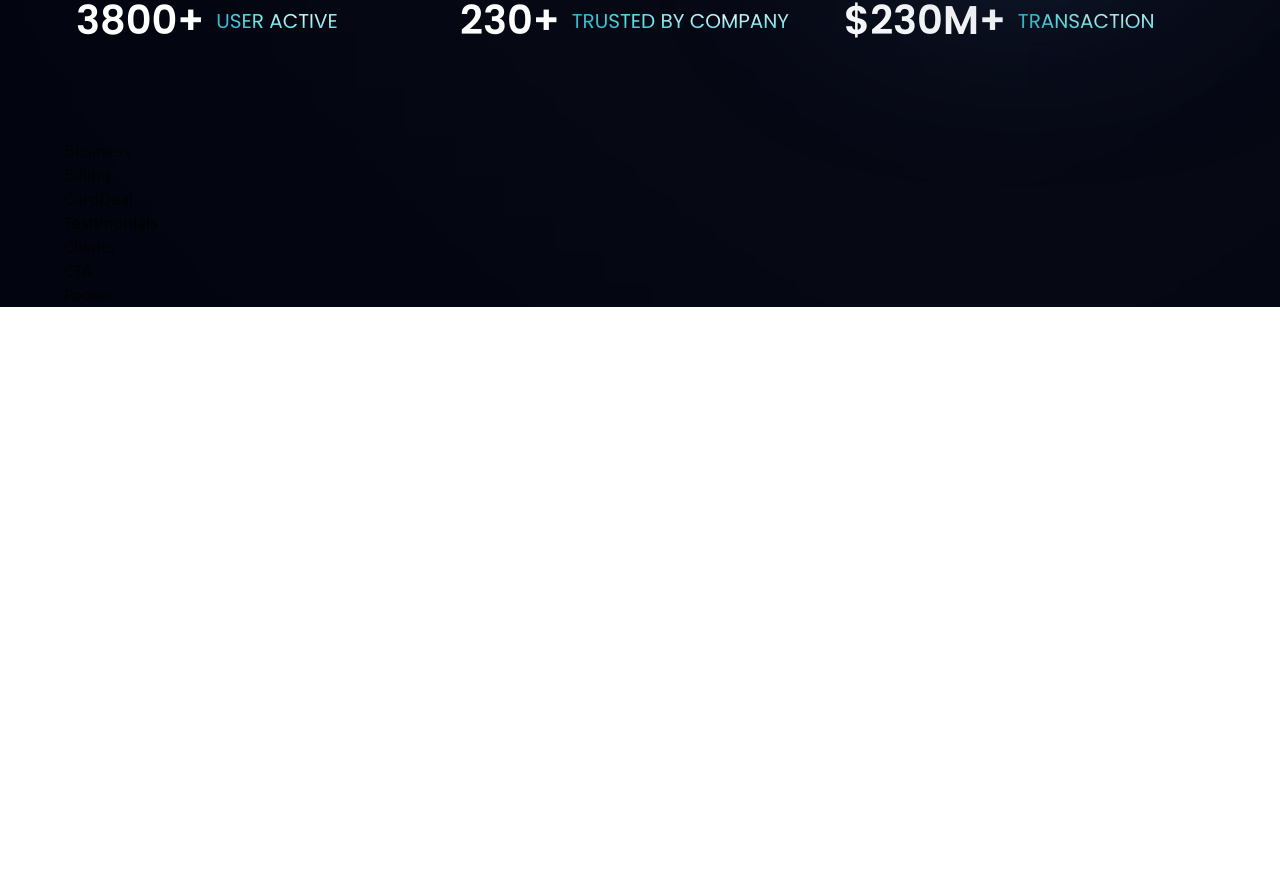
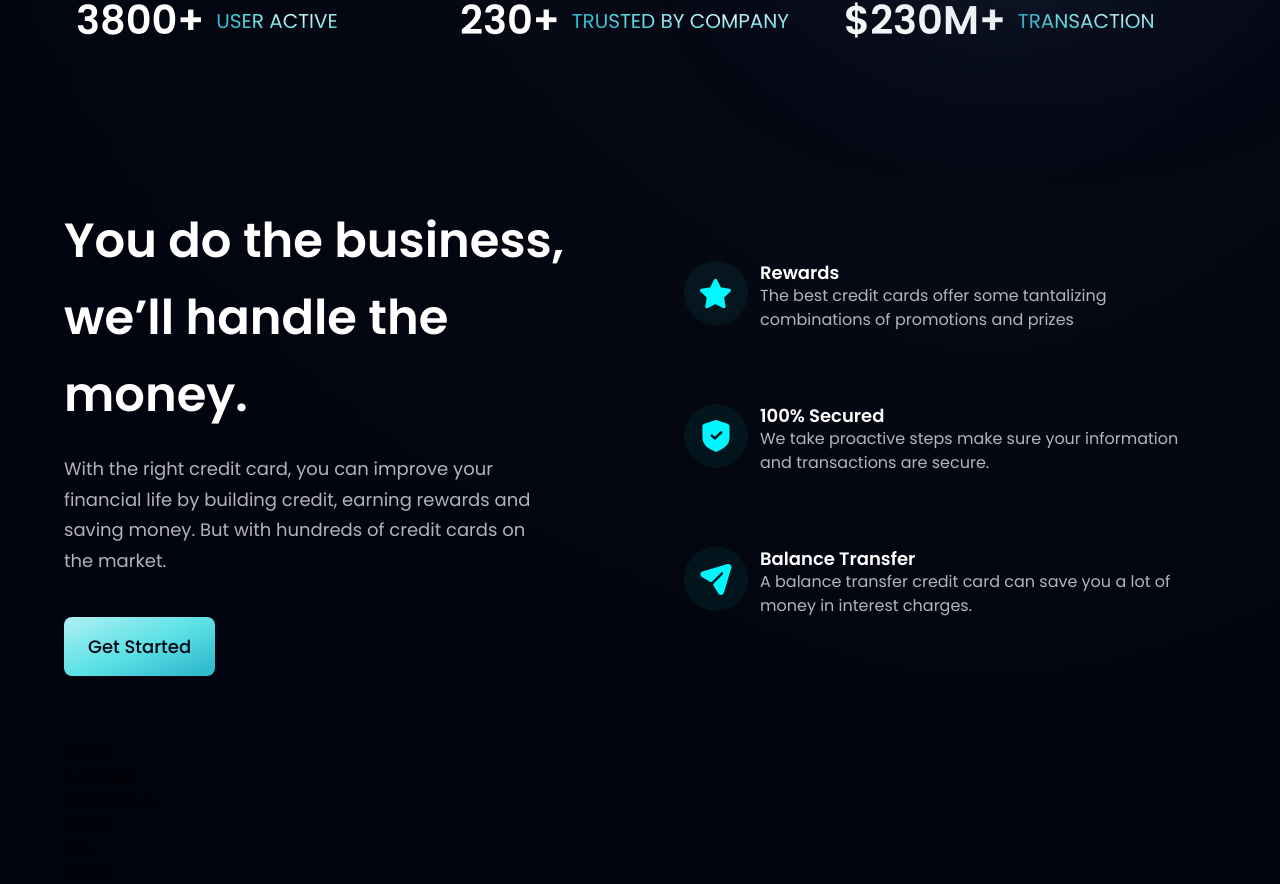
Before and after one commit to Akanimoh12/New-Modern-LandingPage, a React (Vite) app: page / in a window 1280 px wide. Shown: the part 682-1566 px from the top of the page. Before the commit the page ends 989 px from the top, so only its background shows below. Built offline with nearby package versions, Linux system fonts and the light colour scheme.

Commit message:
Akanimoh: Worked on the Business Section

```diff
--- a/src/components/Business.jsx
+++ b/src/components/Business.jsx
@@ -1,7 +1,42 @@
+import { features } from "../constants";
+import styles, {layout} from "../style";
+import Button from "./Button";
 
+const FeatureCard = ({ icon, title, content, index}) => (
+  <div className={`flex flex-row p-6 rounded-[20px] ${index !== features.length -1 ? "mb-6":"mb-0"} feature-card`}>
+    <div className={`w-[64px] h-[64px] rounded-full ${styles.flexCenter} bg-dimBlue`}>
+      <img src={icon} alt="icon" className="w-[50%] h-[50%] object-contain" />
+    </div>
+    <div className={`flex-1 flex flex-col ml-3`}>
+      <h4 className="font-poppins font-semibold text-white text-[18px] leading-[23px]">
+        {title}
+      </h4>
+      <p className="font-poppins font-normal text-dimWhite text-[16px] leading-[24px]">
+        {content}
+      </p>
+    </div>
+  </div>
+)
 
 const Business = () => (
-    <div>Business</div>
+    <section id="features" className={layout.section}>
+      <div className={layout.sectionInfo}>
+        <h2 className={styles.heading2}>
+        You do the business, <br className="sm:block hidden" /> we’ll handle the money.
+        </h2>
+        <p className={`${styles.paragraph} max-w-[470px] mt-5`}>
+        With the right credit card, you can improve your financial life by building credit, earning rewards and saving money. But with hundreds of credit cards on the market.
+        </p>
+
+        <Button styles='mt-10 rounded-lg' />
+      </div>
+
+      <div className={`${layout.sectionImg} flex-col  `}>
+        {features.map((feature, index) => (
+          <FeatureCard key={feature.id} {...feature} index={index} />
+        ))}
+      </div>
+    </section>
   )
 
 export default Business;
--- a/src/components/Button.jsx
+++ b/src/components/Button.jsx
@@ -1,8 +1,10 @@
 import React from 'react'
 
-const Button = () => {
+const Button = ({styles}) => {
   return (
-    <div>Button</div>
+    <button className={`py-4 px-6 bg-blue-gradient font-poppins font-medium text-[18px] text-primary outline-none ${styles} `}>
+      Get Started
+    </button>
   )
 }
 
```
